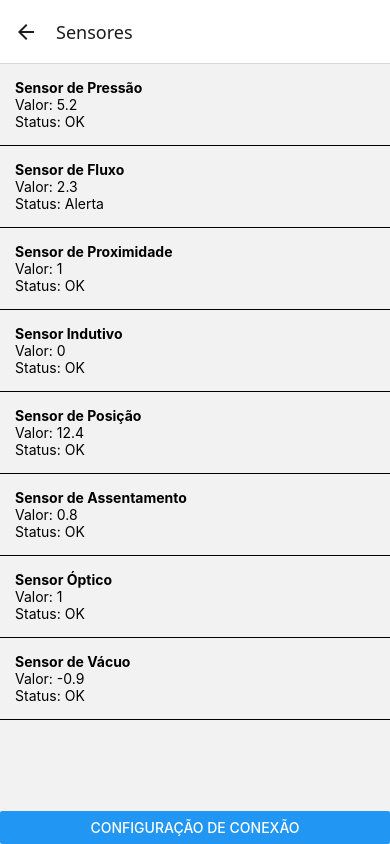
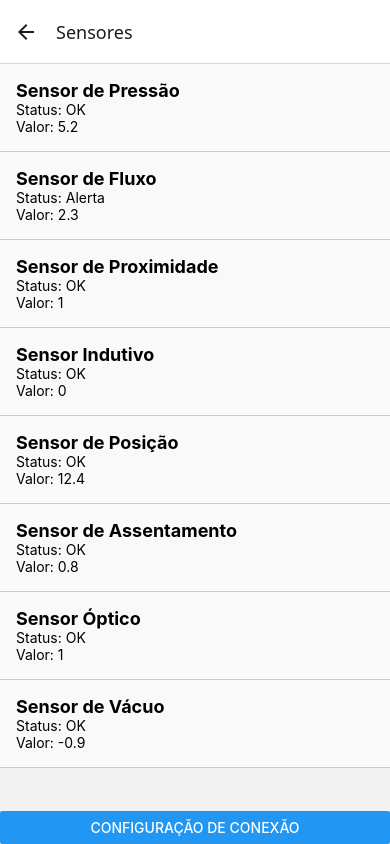
Before and after one commit to EnzoBR456/sprint, a React Native app: screen /Sensores in a window 390 px wide. Built offline with nearby package versions, Linux system fonts and the light colour scheme; no server answers.

Commit message:
Ajustes para o backend

```diff
--- a/components/SensorItem.js
+++ b/components/SensorItem.js
@@ -1,17 +1,34 @@
 import React from 'react';
-import { Text, View, TouchableOpacity, StyleSheet } from 'react-native';
+import { View, Text, TouchableOpacity, StyleSheet } from 'react-native';
 
 export default function SensorItem({ sensor, onPress }) {
   return (
-    <TouchableOpacity style={styles.container} onPress={onPress}>
-      <Text style={styles.title}>{sensor.nome}</Text>
-      <Text>Valor: {sensor.valor}</Text>
+    <TouchableOpacity onPress={onPress} style={styles.container}>
+      <Text style={styles.nome}>{sensor.nome}</Text>
+
+      {/* Mostra ID e Data apenas se timestamp existir (dados reais) */}
+      {sensor.timestamp !== undefined && (
+        <>
+          <Text>ID do Sensor: {sensor.id || sensor.sensorId}</Text>
+          <Text>Data: {new Date(sensor.timestamp).toLocaleString()}</Text>
+        </>
+      )}
+
       <Text>Status: {sensor.status}</Text>
+      <Text>Valor: {sensor.readingValue ?? sensor.valor}</Text>
     </TouchableOpacity>
   );
 }
 
 const styles = StyleSheet.create({
-  container: { padding: 15, borderBottomWidth: 1 },
-  title: { fontWeight: 'bold' }
+  container: {
+    padding: 16,
+    borderBottomWidth: 1,
+    borderColor: '#ccc',
+    backgroundColor: '#f9f9f9',
+  },
+  nome: {
+    fontSize: 18,
+    fontWeight: 'bold',
+  },
 });
--- a/screens/SensorDetailScreen.js
+++ b/screens/SensorDetailScreen.js
@@ -1,24 +1,49 @@
 import React, { useState } from 'react';
 import { View, Text, Button, FlatList } from 'react-native';
 
-
 export default function SensorDetailScreen({ route }) {
   const { sensor } = route.params;
-  const [historico, setHistorico] = useState(sensor.historico);
+  const [historico, setHistorico] = useState(sensor.historico || []);
+
   const atualizar = () => {
-    // Simula novo fetch do histórico
-    const novoHistorico = [...historico, (Math.random() * 5 + 1).toFixed(2)];
+    const novoValor = (Math.random() * 5 + 1).toFixed(2);
+    const novoHistorico = [...historico, parseFloat(novoValor)];
     setHistorico(novoHistorico);
 
+    // Simula envio de nova leitura para o backend
+    enviarLeitura(sensor.sensorId || sensor.nome, parseFloat(novoValor));
   };
+
+  const enviarLeitura = async (sensorId, valor) => {
+    try {
+      const apiUrl = await AsyncStorage.getItem('apiUrl');
+      const leitura = {
+        sensorId: sensorId,
+        nome: sensor.nome,
+        readingValue: valor,
+        status: sensor.status || "OK"
+      };
+
+      await fetch(apiUrl, {
+        method: 'POST',
+        headers: { 'Content-Type': 'application/json' },
+        body: JSON.stringify(leitura)
+      });
+    } catch (error) {
+      console.error('Erro ao enviar leitura:', error);
+    }
+  };
+
   return (
     <View style={{ padding: 20 }}>
-      <Text style={{ fontSize: 18 }}>{sensor.nome}</Text>
+      <Text style={{ fontSize: 18 }}>{sensor.nome || sensor.sensorId}</Text>
+
       <FlatList
         data={historico}
         keyExtractor={(item, index) => index.toString()}
         renderItem={({ item }) => <Text>Valor: {item}</Text>}
       />
+
       <Button title="Atualizar" onPress={atualizar} />
     </View>
   );
--- a/screens/SensorListScreen.js
+++ b/screens/SensorListScreen.js
@@ -11,7 +11,7 @@ export default function SensorListScreen({ navigation }) {
     const carregarSensores = async () => {
       try {
         const savedUrl = await AsyncStorage.getItem('apiUrl');
-        const url = savedUrl || 'http://localhost:3000/api/sensores'; // rota esperada
+        const url = savedUrl || 'http://localhost:8080/api/readings'; // endpoint correto
 
         const response = await fetch(url);
         if (!response.ok) {
@@ -19,7 +19,14 @@ export default function SensorListScreen({ navigation }) {
         }
 
         const data = await response.json();
-        setSensores(data.sensores || []);
+
+        if (!data || data.length === 0) {
+          console.warn('Resposta da API vazia. Usando mock local.');
+          setSensores(mockSensors.sensores);
+          Alert.alert('Aviso', 'Dados do backend estão vazios. Usando dados locais.');
+        } else {
+          setSensores(data);
+        }
       } catch (error) {
         console.warn('Falha ao buscar da API. Carregando mock local.', error);
         setSensores(mockSensors.sensores);
```
